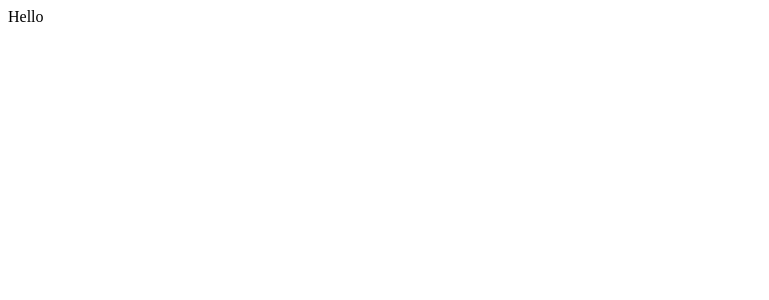
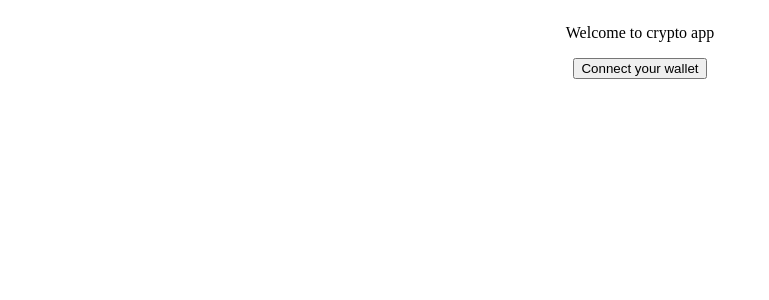
Before and after one commit to tuliodev/crypto-app-front-end, a React (Create React App) app: page / in a window 1280 px wide. Shown: the top 300 px of the page, without its empty margins (0-769 px from the left). Built offline with nearby package versions, Linux system fonts and the light colour scheme.

Commit message:
feat: add connect wallet feature

```diff
--- a/package.json
+++ b/package.json
@@ -6,6 +6,7 @@
     "@testing-library/jest-dom": "^5.16.4",
     "@testing-library/react": "^13.3.0",
     "@testing-library/user-event": "^13.5.0",
+    "ethers": "^5.6.8",
     "react": "^18.1.0",
     "react-dom": "^18.1.0",
     "react-scripts": "5.0.1",
--- a/src/App.js
+++ b/src/App.js
@@ -1,10 +1,9 @@
 import './App.css';
+import Home from './pages/Home';
 
 function App() {
   return (
-    <div>
-      Hello
-    </div>
+    <Home />
   );
 }
 
--- /dev/null
+++ b/src/pages/Home/index.jsx
@@ -0,0 +1,67 @@
+import "./styles.css";
+import React, { useEffect, useState } from "react";
+
+const Home = () => {
+  const [currentAccount, setCurrentAccount] = useState();
+
+  const checkIfWalletIsConnected = async () => {
+    try {
+      const { ethereum } = window;
+
+      if (!ethereum) {
+        console.log("Please install metamask");
+      } else {
+        console.log("Ethereum object => ", ethereum);
+      }
+
+      const accounts = await ethereum.request({ method: "eth_accounts" });
+
+      if (accounts.length !== 0) {
+        const account = accounts[0];
+        console.log("Found an authorized account:", account);
+        setCurrentAccount(account);
+      } else {
+        console.log("No authorized account found");
+      }
+    } catch (error) {
+      console.log(error);
+    }
+  };
+
+  const connectWallet = async () => {
+    try {
+      const { ethereum } = window;
+
+      if (!ethereum) {
+        alert("Get MetaMask!");
+        return;
+      }
+
+      const accounts = await ethereum.request({
+        method: "eth_requestAccounts",
+      });
+
+      console.log("Connected", accounts[0]);
+      setCurrentAccount(accounts[0]);
+    } catch (error) {
+      console.log(error);
+    }
+  };
+
+  useEffect(() => {
+    checkIfWalletIsConnected();
+  }, []);
+
+  return (
+    <>
+      <div className="main-container">
+        <p>Welcome to crypto app</p>
+        {!currentAccount && (
+          <button onClick={connectWallet}>Connect your wallet</button>
+        )}
+      </div>
+    </>
+  );
+};
+
+export default Home;
--- /dev/null
+++ b/src/pages/Home/styles.css
@@ -0,0 +1,6 @@
+.main-container {
+    justify-content: center;
+    align-items: center;
+    display: flex;
+    flex-direction: column;
+}
```
Also changed, not shown: 1 other file (tests, documents, lock files or other folders).
